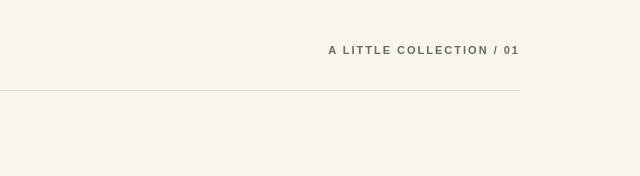
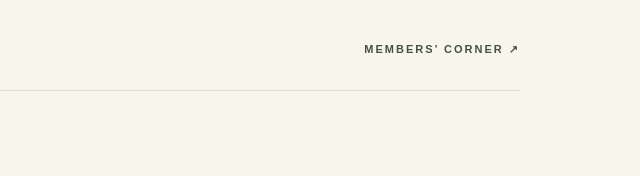
Before and after one commit to ch4122-wq/my-first-project, a website: page index.html in a window 1280 px wide. Shown: the top 176 px of the page, 640-1280 px from the left. Drawn offline with Linux system fonts and the light colour scheme; no server answers.

Commit message:
Add Members Corner entry to the cafe collection
Updated navigation to include a link to the members' corner.

```diff
--- a/index.html
+++ b/index.html
@@ -10,7 +10,7 @@
 </style>
 </head>
 <body><main>
-<nav aria-label="Site identity"><div class="brand"><span aria-hidden="true">c.</span>the coffee edit</div><div class="edition">A little collection / 01</div></nav>
+<nav aria-label="Site identity"><div class="brand"><span aria-hidden="true">c.</span>the coffee edit</div><a class="edition" href="/members" style="text-decoration:none;color:var(--green)">Members’ corner ↗</a></nav>
 <header><div class="eyebrow">Good coffee. A little curiosity.</div><h1>Little places,<br><em>lovely pauses.</em></h1><p>A handful of imagined neighborhood cafés, each with its own flavor. Find a little inspiration for your next coffee break.</p></header>
 <section aria-labelledby="collection-heading"><div class="toolbar"><h2 id="collection-heading">The collection <span id="count"></span></h2><input type="search" class="search" id="search" aria-label="Search cafés" placeholder="Find your kind of café…" disabled></div><div class="grid" id="collection" aria-busy="true"><p class="message" role="status">Brewing the collection…</p></div></section>
 <footer><span class="status" id="status" role="status" aria-live="polite">Connecting to the collection</span><span>Fictional places. Real coffee-break energy.</span></footer>
```
